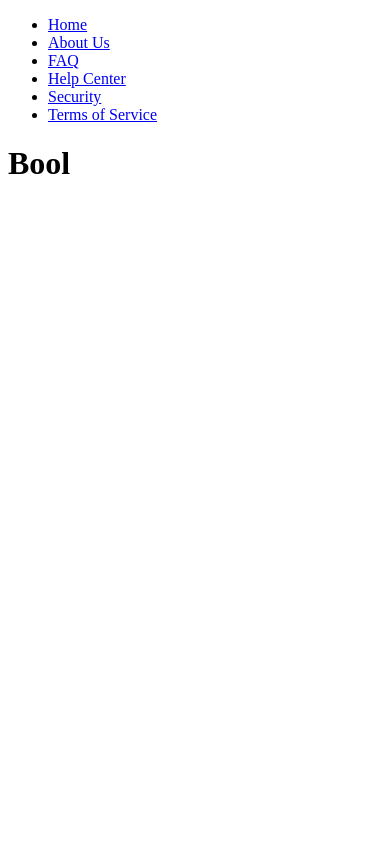
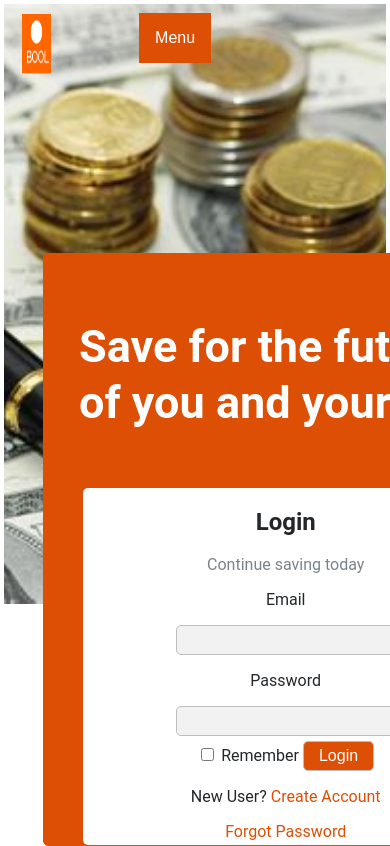
Before and after one commit to AgbaD/Bool, a Flask app: page / in a window 390 px wide; the page is wider, and only the part inside the window is pictured. Before the commit the page ends 174 px from the top of that part, so only its background shows below. Run offline with Flask 2, Linux system fonts and the light colour scheme; some libraries are stand-ins or nearby versions.

Commit message:
frontend na die

```diff
--- a/app/main/mainapp.py
+++ b/app/main/mainapp.py
@@ -17,14 +17,9 @@ from .payment import *
 # system
 import re
 
-@main.route('/')
+"""Authentication"""
+@main.route('/', methods=['GET','POST'])
 def index():
-    return render_template('index.html')
-
-
-"""Authentication"""
-@main.route('/login', methods=['GET','POST'])
-def login():
     if request.method == 'POST':
         email = request.form.get('email')
         password = request.form.get('password')
@@ -40,7 +35,7 @@ def login():
             login_user(user, request.form.get('remember_me'))
             return redirect(url_for('.dashboard'))
         flash('Invalid Username or Password!')
-    return render_template('login.html')
+    return render_template('index.html')
 
 @main.route('/logout')
 @login_required
--- a/app/static/index.css
+++ b/app/static/index.css
@@ -11,7 +11,7 @@
 .col-11 {width: 91.67%;}
 .col-12 {width: 100%;}
 
-@media (max-width: 767.98px) {
+@media (max-width: 870px) {
     .col-1 {width: 100%;}
     .col-2 {width: 100%;}
     .col-3 {width: 100%;}
@@ -25,3 +25,200 @@
     .col-11 {width: 100%;}
     .col-12 {width: 100%;}
 }
+
+body {
+    font-family: Roboto, sans-serif;
+    color: rgb(36, 39, 41);
+}
+
+#top {
+    height: 600px;
+}
+
+.bg-image {
+    margin: -1%;
+    background-image: url("images/money.jpeg");
+    background-position: center;
+    background-repeat: no-repeat;
+    background-size: cover;
+    display: flex;
+    width: auto;
+    height: 100%;
+}
+
+.dropbtn {
+    display: none;
+}
+
+.logo img {
+    height:10%;
+    padding-left: 30%;
+    margin-top: 17%;
+    width: 50%;
+    float: left;
+}
+
+nav {
+    margin-left: 20%;
+    padding-top: 1.5%;
+    background-color: rgb(0,0,0);
+    background-color: rgba(0,0,0, 0.4);
+    height: 10%;
+    float: left;
+    position: fixed;
+}
+
+nav ul li {
+    display: inline;
+}
+
+nav ul li a {
+    color: white;
+    font-weight: bold;
+    text-decoration: none;
+    padding: 7px;
+    font-size: 90%;
+    padding-right: 23px;
+}
+
+nav ul li a:hover {
+    color: rgb(221, 79, 5);
+}
+
+.extra {
+    background-color: rgb(221, 79, 5);
+    color: rgb(255,255,255);
+    border: 1px solid rgb(221, 79, 5);
+    position: absolute;
+    top: 30%;
+    left: 11%;
+    border-radius: 5px;
+    height: 70%;
+}
+
+.info {
+    margin: 3%;
+    margin-top: 7%;
+    margin-left: 9%;
+    font-size: 30px;
+    font-weight: 200;
+    line-height: 56px;
+    float: left;
+}
+
+.login {
+    float: left;
+    margin-left: 10%;
+    border: 0px solid rgb(36, 39, 41);
+    background-color: rgb(255,255,255);
+    color: rgb(36, 39, 41);
+    margin-top: 2%;
+    border-radius: 5px;
+    text-align: center;
+    padding-bottom: 1%;
+    padding-left: 2%;
+    padding-right: 3%;
+}
+
+.login p.ex {
+    color: rgb(122, 131, 139)
+}
+
+input {
+    font-size: 100%;
+    color: #5a5854;
+    background-color: #f2f2f2;
+    border: 1px solid #bdbdbd;
+    border-radius: 5px;
+    padding: 5px 5px 5px 5px;
+    background-repeat: no-repeat;
+    background-position: 8px 9px;
+}
+
+input:focus {
+    background-color: rgb(255, 255, 255);
+    border: 1px solid rgb(221, 79, 5);
+}
+
+input#submit {
+    padding-left:15px;
+    padding-right: 15px;
+    color: rgb(255,255,255);
+    margin-top: 5px;
+    background-color: rgb(221, 79, 5);
+}
+
+input#submit:hover {
+    background-color: rgb(255,255,255);
+    color: rgb(221, 79, 5);
+}
+
+.login a {
+    text-decoration: none;
+    color: rgb(221, 79, 5);
+}
+
+.dropdown-content {
+    display: none;
+}
+
+.login a:hover {
+    color: rgb(171, 61, 4);
+}
+
+@media (max-width: 992px) {
+    .full {
+        display: none;
+    }
+
+    nav {
+        background-color: rgba(0,0,0, 0);
+        position: relative;
+        float: right;
+    }
+
+    .dropbtn {
+        display: inherit;
+        position: relative;
+        background-color: rgb(221, 79, 5);
+        color: white;
+        padding: 16px;
+        font-size: 16px;
+        border: none;
+        cursor: pointer;
+        margin-top: 4%;
+    }
+
+    .dropbtn:hover, .dropbtn:focus {
+        background-color: rgb(171, 61, 4);
+    }
+
+    .dropdown {
+        position: relative;
+        display: block;
+        float: right;
+    }
+
+    .dropdown-content {
+        display: none;
+        position: absolute;
+        background-color: #f1f1f1;
+        min-width: 300px;
+        box-shadow: 0px 8px 16px 0px rgba(0,0,0,0.2);
+        z-index: 1;
+        right: 0;
+      }
+
+    .dropdown-content a {
+        color: black;
+        padding: 12px 16px;
+        text-decoration: none;
+        display: block;
+    }
+
+    .show {display:block;}
+
+    .dropdown-content a:hover {
+        color: rgb(221, 79, 5)
+    }
+}
--- /dev/null
+++ b/app/static/index.js
@@ -0,0 +1,17 @@
+function drop() {
+    document.getElementById("myDropdown").classList.toggle("show");
+  }
+
+// Close the dropdown menu if the user clicks outside of it
+window.onclick = function(event) {
+  if (!event.target.matches('.dropbtn')) {
+    var dropdowns = document.getElementsByClassName("dropdown-content");
+    var i;
+    for (i = 0; i < dropdowns.length; i++) {
+      var openDropdown = dropdowns[i];
+      if (openDropdown.classList.contains('show')) {
+        openDropdown.classList.remove('show');
+      }
+    }
+  }
+}
--- a/app/templates/index.html
+++ b/app/templates/index.html
@@ -25,22 +25,57 @@
         </title>
     </head>
     <body>
-        <div id='top'>
-            <div class='bg-image'></div>
-            <nav>
-                <ul>
+        <div id='top' class='col-12'>
+            <div class='bg-image'>
+                <div class="logo"><img src="../static/images/logo.png"
+                    alt='logo' /></div>
+                <nav class="dropdown">
+                    <button class="dropbtn" value='drop' onclick="drop()">
+                    Menu</button>
+                    <!-- For dropdown -->
+                    <div id="myDropdown" class="dropdown-content">
+                        <a href="{{ url_for('.index') }}">Home</a>
+                        <a href="#">About Us</a>
+                        <a href="#">FAQ</a>
+                        <a href="#">Help Center</a>
+                        <a href="#">Security</a>
+                        <a href="#">Terms of Service</a>
+                        <a href="#">Contact</a>
+                    </div>
+                    <ul class="full">
                         <li><a href="{{ url_for('.index') }}">Home</a></li>
                         <li><a href="#">About Us</a></li>
                         <li><a href="#">FAQ</a></li>
                         <li><a href="#">Help Center</a></li>
                         <li><a href="#">Security</a></li>
                         <li><a href="#">Terms of Service</a></li>
+                        <li><a href="#">Contact</a></li>
                     </ul>
                 </nav>
-            <div class='info'>
-                <h1>Bool</h1>
-                <p></p>
+            </div>
+            <div class='extra col-9'>
+                <div class='info col-4'>
+                    <h2>Save for the future of you and yours.</h2>
+                </div>
+                <div class="login col-4">
+                    <h2>Login</h2>
+                    <p class='ex'>Continue saving today</p>
+                    <form action="" method="POST">
+                        <p>Email</p>
+                        <input name='email' type='email' required='required' /><br />
+                        <p>Password</p>
+                        <input name='password' type='password' required='required' /><br />
+                        <input id='remember' type="checkbox" name="remember_me" value="remember_me" />
+                        <label for='remember'>Remember</label>
+                        <input id='submit' type="submit" name="submit" value="Login" />
+                    </form>
+                    <p>New User? <a href="{{ url_for('.register') }}">
+                        Create Account
+                    </a></p>
+                    <a href="#">Forgot Password</a>
                 </div>
             </div>
+        </div>
+        <script src="../static/index.js"></script>
     </body>
 </html>
```
Also changed, not shown: app/static/images/back1.jpeg (deleted), app/static/images/backk.jpeg (added), app/static/images/logo.png (added), app/static/images/money.jpeg (added), app/static/images/savings.jpeg (added). Lines whose indentation alone changed are shown as unchanged.
